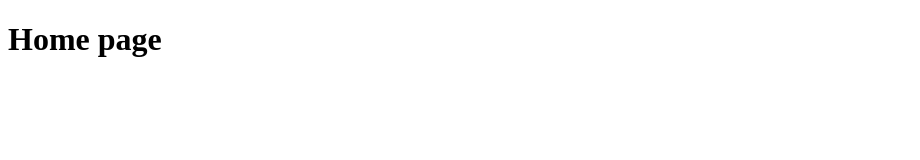
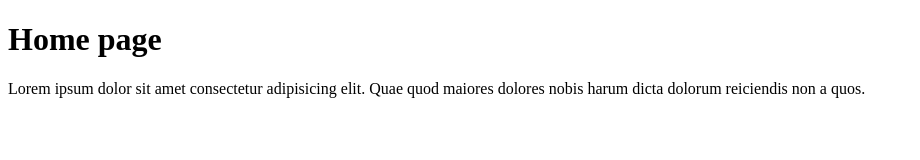
Before and after one commit to samarajyastha/learning-git, a plain HTML site: page index.html in a window 1280 px wide. Shown: the whole page, without its empty margins (0-920 px from the left). Drawn offline with Linux system fonts and the light colour scheme.

Commit message:
chore: added paragraph

```diff
--- a/index.html
+++ b/index.html
@@ -7,5 +7,9 @@
   </head>
   <body>
     <h1>Home page</h1>
+    <p>
+      Lorem ipsum dolor sit amet consectetur adipisicing elit. Quae quod maiores
+      dolores nobis harum dicta dolorum reiciendis non a quos.
+    </p>
   </body>
 </html>
```
